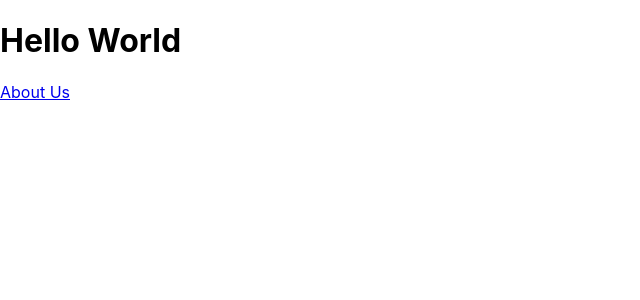
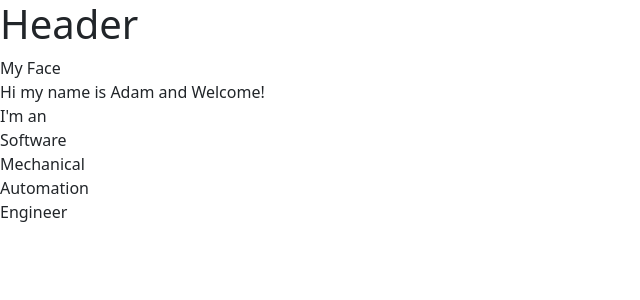
Before and after one commit to AdamWall97/PersonalPage, a React (Create React App) app: page / in a window 1280 px wide. Shown: the top 300 px of the page, without its empty margins (0-640 px from the left). Built offline with nearby package versions, Linux system fonts and the light colour scheme.

Commit message:
Setup Routing

```diff
--- /dev/null
+++ b/src/Home.tsx
@@ -0,0 +1,22 @@
+
+import './App.css';
+import 'bootstrap/dist/css/bootstrap.min.css';
+import { Button, Navbar} from 'reactstrap';
+import React from 'react';
+
+function Home() {
+  return (
+    <>
+    <div>My Face</div>
+    <div>Hi my name is Adam and Welcome!</div>
+    <div>I'm an </div>
+        <div>Software</div>
+        <div>Mechanical</div>
+        <div>Automation</div>
+    <div>Engineer</div>
+
+    </>
+  );
+}
+
+export default Home;
--- a/src/index.tsx
+++ b/src/index.tsx
@@ -9,24 +9,23 @@ import {
   RouterProvider,
   Route,
   Link,
+  createRoutesFromElements,
+  Outlet,
+  redirect,
 } from "react-router-dom";
+import Home from 'Home';
 
-const router = createBrowserRouter([
-  {
-    path: "/",
-
-    element: (
-      <div>
-        <h1>Hello World</h1>
-        <Link to="about">About Us</Link>
-      </div>
-    ),
-  },
-  {
-    path: "about",
-    element: <div>About</div>,
-  },
-]);
+// Configure nested routes with JSX
+const router = createBrowserRouter(
+  createRoutesFromElements(
+    <Route errorElement={<><h1>Header</h1>  <h1>Not Found</h1></>}  element={<div><h1>Header</h1> <Outlet /></div>}>
+      <Route path="/" element={<Home />} />
+      <Route path="/expierence" element={<h1>Experience</h1>} />
+      <Route path="/contact" element={<h1>Contact</h1>} />
+      <Route path="/Music" element={<h1>Music</h1>} />
+    </Route>
+  )
+);
 
 
 createRoot(document.getElementById("root")!).render(
```
